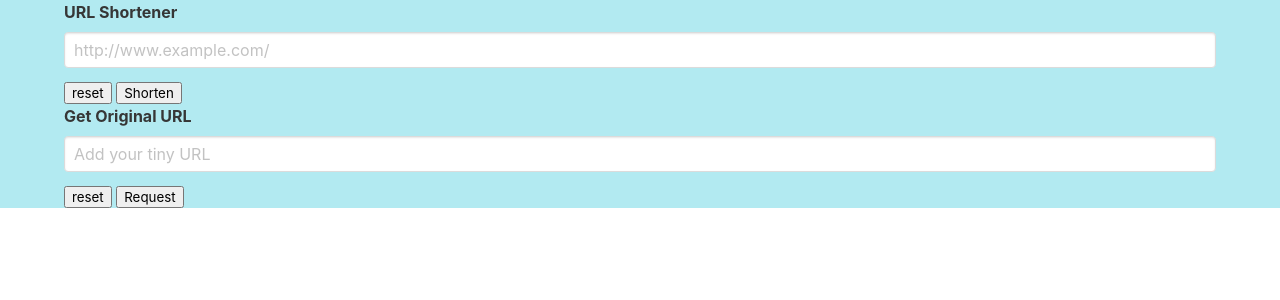
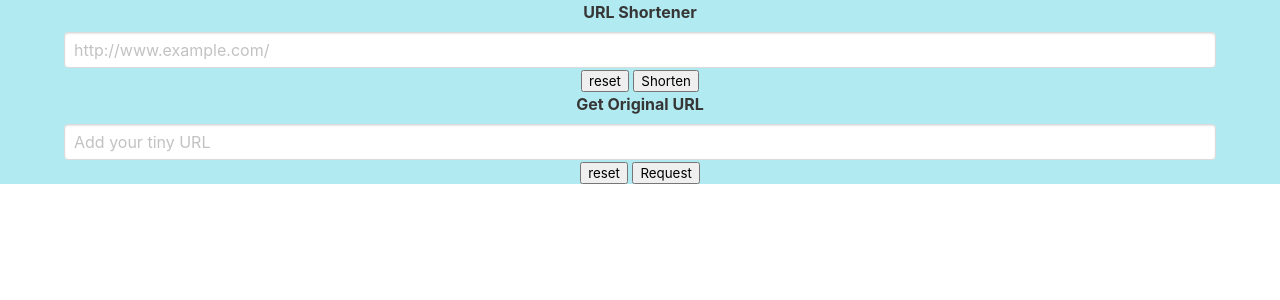
Before and after one commit to rickalarcon/url_shortener_system, a Flask app: page / in a window 1280 px wide. Shown: the top 300 px of the page. Run offline with Flask 2, Linux system fonts and the light colour scheme; some libraries are stand-ins or nearby versions.

Commit message:
clean up

```diff
--- a/templates/index.html
+++ b/templates/index.html
@@ -14,37 +14,38 @@
     ></script>
   </head>
 
-  <body style="background-color: rgba(89, 210, 224, 0.463); text-align:center >
-    <section class="section">
+  <body style="background-color: rgba(90, 210, 224, 0.463); text-align: center">
     <div class="container">
       <form method="POST" action="{{ url_for('add_original_url') }}">
-          <div class="field">
         <label class="label">URL Shortener </label>
         <div class="control">
-              <input class="input" type="text" name="original_url" required placeholder="http://www.example.com/"/>
+          <input
+            class="input"
+            type="text"
+            name="original_url"
+            required
+            placeholder="http://www.example.com/"
+          />
         </div>
-          </div
-          <div class="control">
         <button type="reset">reset</button>
         <button type="submit">Shorten</button>
-          </div>
       </form>
     </div>
-
     <div class="container">
       <form method="GET" action="{{ url_for('get_original_url') }}">
-          <div class="field">
         <label class="label">Get Original URL </label>
         <div class="control">
-              <input class="input" type="text" name="tiny_url" required  placeholder="Add your tiny URL" />
+          <input
+            class="input"
+            type="text"
+            name="tiny_url"
+            required
+            placeholder="Add your tiny URL"
+          />
         </div>
-          </div>
-          <div class="control">
-            <button type="reset" >reset</button>
+        <button type="reset">reset</button>
         <button type="submit">Request</button>
-          </div>
       </form>
     </div>
-    </section>
   </body>
 </html>
--- a/templates/link_added.html
+++ b/templates/link_added.html
@@ -10,7 +10,8 @@
       href="https://cdnjs.cloudflare.com/ajax/libs/bulma/0.7.5/css/bulma.min.css"
     />
   </head>
-  <body style="background-color:rgb(137, 126, 238);text-align:center">
+  <body style="background-color: rgb(137, 126, 238); text-align: center">
+    <label class="label">RESULTS</label>
     <section class="section">
       <div class="container">
         <div class="field">
```
Also changed, not shown: README.md. Lines whose indentation alone changed are shown as unchanged.
